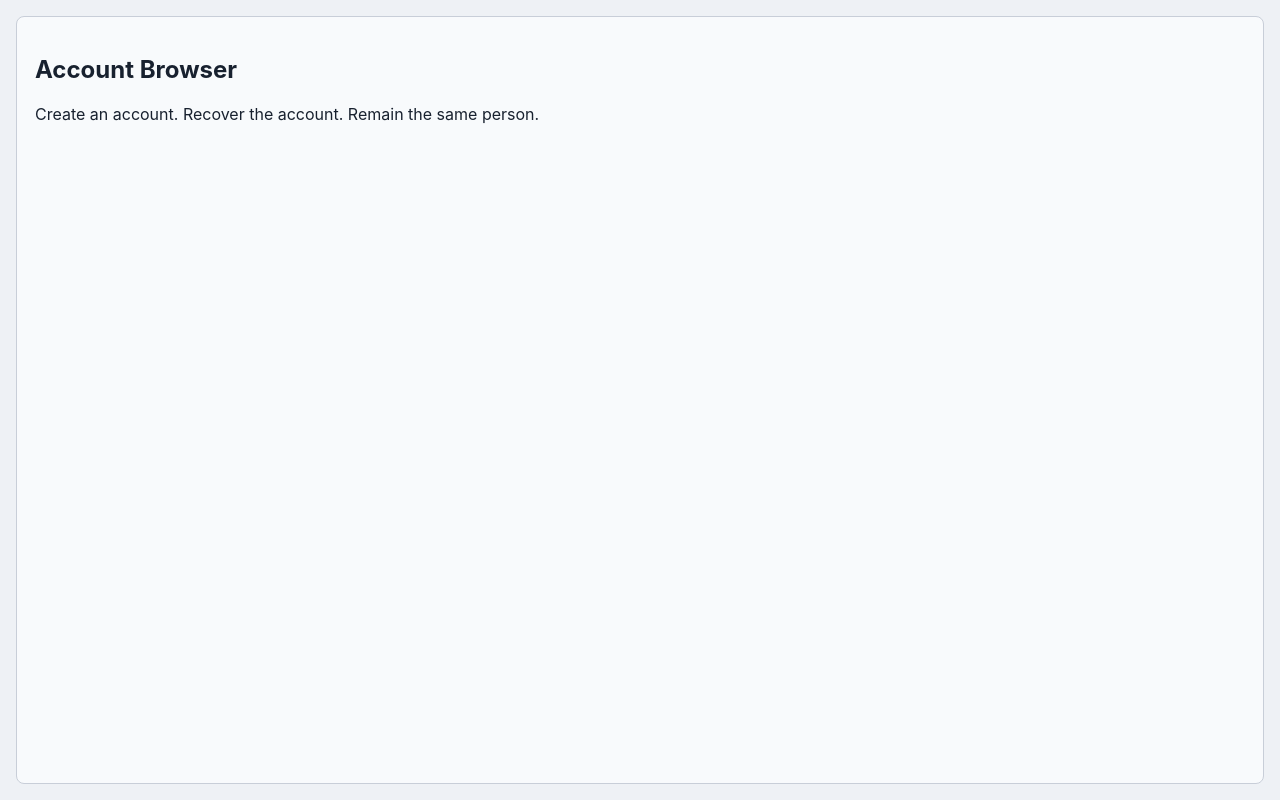
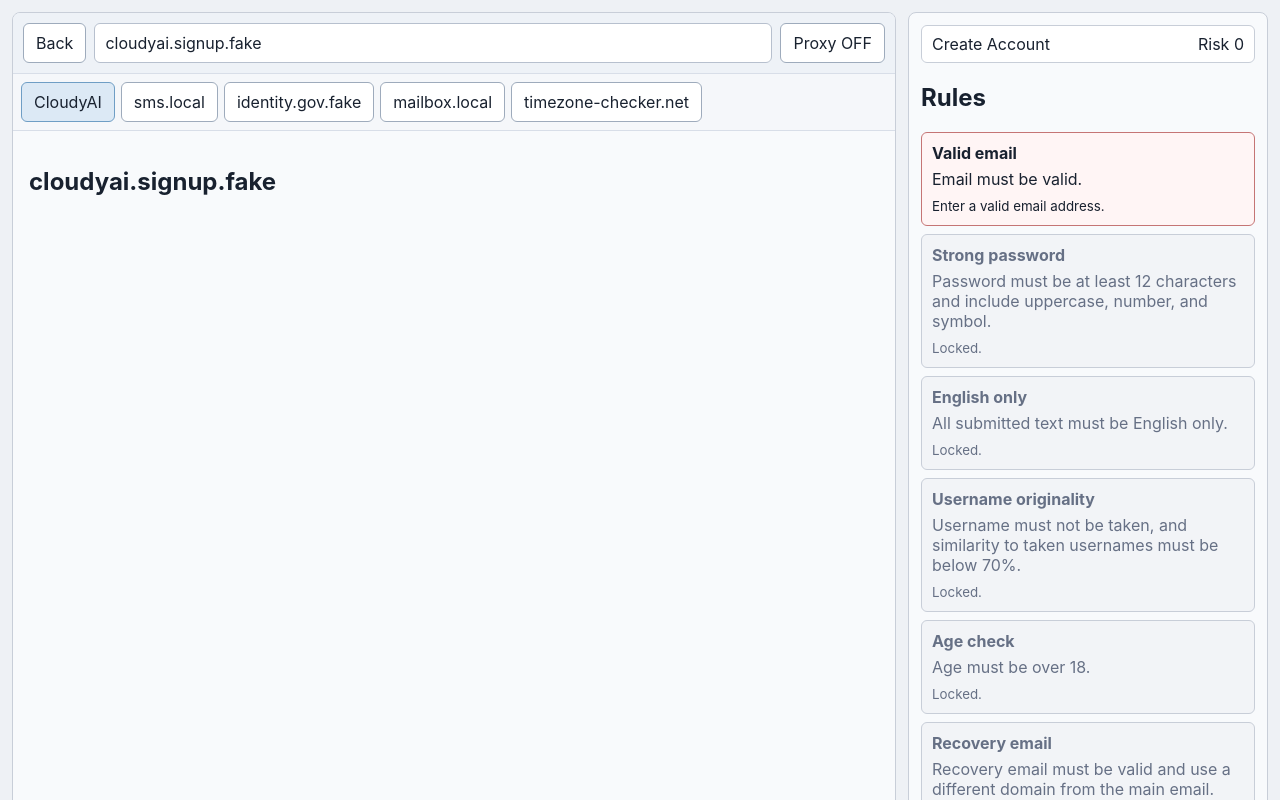
Before and after one commit to Wunicheng233/account-browser-game, a React (Vite) app: page / in a window 1280 px wide. Shown: the top 800 px of the page. Built offline with nearby package versions, Linux system fonts and the light colour scheme.

Commit message:
feat: add browser shell and rule panel

```diff
--- a/src/App.tsx
+++ b/src/App.tsx
@@ -1,10 +1,19 @@
+import { useEffect, useReducer } from "react";
+import { BrowserShell } from "./components/browser/BrowserShell";
+import { createInitialState } from "./game/initialState";
+import { loadGame, saveGame } from "./game/persistence";
+import { gameReducer } from "./game/reducer";
+
 export function App() {
+  const [state, dispatch] = useReducer(gameReducer, undefined, () => loadGame() ?? createInitialState());
+
+  useEffect(() => {
+    saveGame(state);
+  }, [state]);
+
   return (
     <main className="app-shell">
-      <section className="browser-panel" aria-label="Fictional browser">
-        <h1>Account Browser</h1>
-        <p>Create an account. Recover the account. Remain the same person.</p>
-      </section>
+      <BrowserShell state={state} dispatch={dispatch} />
     </main>
   );
 }
--- /dev/null
+++ b/src/components/browser/BrowserShell.tsx
@@ -0,0 +1,25 @@
+import type { Dispatch } from "react";
+import type { GameAction } from "../../game/reducer";
+import type { GameState } from "../../game/types";
+import { RulePanel } from "../rules/RulePanel";
+import { SiteViewport } from "../sites/SiteViewport";
+import { SiteTabs } from "./SiteTabs";
+import { Toolbar } from "./Toolbar";
+
+interface BrowserShellProps {
+  state: GameState;
+  dispatch: Dispatch<GameAction>;
+}
+
+export function BrowserShell({ state, dispatch }: BrowserShellProps) {
+  return (
+    <div className="game-layout">
+      <section className="browser-window" aria-label="Fictional browser">
+        <Toolbar state={state} dispatch={dispatch} />
+        <SiteTabs state={state} dispatch={dispatch} />
+        <SiteViewport state={state} dispatch={dispatch} />
+      </section>
+      <RulePanel state={state} />
+    </div>
+  );
+}
--- /dev/null
+++ b/src/components/browser/SiteTabs.tsx
@@ -0,0 +1,33 @@
+import type { Dispatch } from "react";
+import type { GameAction } from "../../game/reducer";
+import type { GameState, SiteId } from "../../game/types";
+
+interface SiteTabsProps {
+  state: GameState;
+  dispatch: Dispatch<GameAction>;
+}
+
+const SITE_LABELS: Record<SiteId, string> = {
+  "cloudyai.signup.fake": "CloudyAI",
+  "sms.local": "sms.local",
+  "identity.gov.fake": "identity.gov.fake",
+  "mailbox.local": "mailbox.local",
+  "timezone-checker.net": "timezone-checker.net",
+};
+
+export function SiteTabs({ state, dispatch }: SiteTabsProps) {
+  return (
+    <nav className="site-tabs" aria-label="Sites">
+      {state.browser.openTabs.map((site) => (
+        <button
+          type="button"
+          key={site}
+          className={site === state.browser.currentUrl ? "tab active" : "tab"}
+          onClick={() => dispatch({ type: "browser/navigate", site })}
+        >
+          {SITE_LABELS[site]}
+        </button>
+      ))}
+    </nav>
+  );
+}
--- /dev/null
+++ b/src/components/browser/Toolbar.tsx
@@ -0,0 +1,22 @@
+import type { Dispatch } from "react";
+import type { GameAction } from "../../game/reducer";
+import type { GameState } from "../../game/types";
+
+interface ToolbarProps {
+  state: GameState;
+  dispatch: Dispatch<GameAction>;
+}
+
+export function Toolbar({ state, dispatch }: ToolbarProps) {
+  return (
+    <div className="toolbar">
+      <button type="button" className="icon-button" onClick={() => dispatch({ type: "browser/back" })}>
+        Back
+      </button>
+      <input className="address-bar" value={state.browser.currentUrl} readOnly aria-label="Address" />
+      <button type="button" className="proxy-toggle" onClick={() => dispatch({ type: "browser/toggleProxy" })}>
+        Proxy {state.browser.proxyEnabled ? "ON" : "OFF"}
+      </button>
+    </div>
+  );
+}
--- /dev/null
+++ b/src/components/rules/RulePanel.tsx
@@ -0,0 +1,45 @@
+import { evaluateRules } from "../../game/ruleEngine";
+import type { GameState } from "../../game/types";
+
+interface RulePanelProps {
+  state: GameState;
+}
+
+export function RulePanel({ state }: RulePanelProps) {
+  const rules = evaluateRules(state);
+
+  return (
+    <aside className="rule-panel" aria-label="Rules and status">
+      <div className="status-strip">
+        <span>{state.chapter === "create" ? "Create Account" : "Recover Account"}</span>
+        <span>Risk {state.riskTags.length}</span>
+      </div>
+      <section>
+        <h2>Rules</h2>
+        <ol className="rule-list">
+          {rules.map((rule) => (
+            <li key={rule.id} className={`rule-item ${rule.status}`}>
+              <strong>{rule.title}</strong>
+              <p>{rule.description}</p>
+              <small>{rule.message}</small>
+            </li>
+          ))}
+        </ol>
+      </section>
+      <section>
+        <h2>Risk tags</h2>
+        <div className="tag-list">
+          {state.riskTags.length === 0 ? <span className="empty">None yet</span> : state.riskTags.map((tag) => <span key={tag}>{tag}</span>)}
+        </div>
+      </section>
+      <section>
+        <h2>System log</h2>
+        <ul className="system-log">
+          {state.systemLog.slice(-6).map((line, index) => (
+            <li key={`${line}-${index}`}>{line}</li>
+          ))}
+        </ul>
+      </section>
+    </aside>
+  );
+}
--- /dev/null
+++ b/src/components/sites/SiteViewport.tsx
@@ -0,0 +1,16 @@
+import type { Dispatch } from "react";
+import type { GameAction } from "../../game/reducer";
+import type { GameState } from "../../game/types";
+
+interface SiteViewportProps {
+  state: GameState;
+  dispatch: Dispatch<GameAction>;
+}
+
+export function SiteViewport({ state }: SiteViewportProps) {
+  return (
+    <div className="site-viewport">
+      <h1>{state.browser.currentUrl}</h1>
+    </div>
+  );
+}
--- a/src/styles.css
+++ b/src/styles.css
@@ -31,13 +31,185 @@ button {
 
 .app-shell {
   min-height: 100vh;
-  padding: 16px;
+  padding: 12px;
 }
 
-.browser-panel {
-  min-height: calc(100vh - 32px);
+.game-layout {
+  display: grid;
+  grid-template-columns: minmax(0, 1fr) 360px;
+  gap: 12px;
+  min-height: calc(100vh - 24px);
+}
+
+.browser-window,
+.rule-panel {
   border: 1px solid #c8ced8;
   background: #f8fafc;
   border-radius: 8px;
-  padding: 18px;
+  overflow: hidden;
 }
+
+.toolbar {
+  display: grid;
+  grid-template-columns: auto minmax(120px, 1fr) auto;
+  gap: 8px;
+  padding: 10px;
+  border-bottom: 1px solid #d8dee8;
+  background: #eef2f7;
+}
+
+.address-bar,
+.field,
+.text-area {
+  width: 100%;
+  border: 1px solid #b7c0ce;
+  border-radius: 6px;
+  background: white;
+  color: #18212f;
+  padding: 9px 10px;
+}
+
+.text-area {
+  min-height: 92px;
+  resize: vertical;
+}
+
+.icon-button,
+.proxy-toggle,
+.tab,
+.primary-button,
+.secondary-button {
+  border: 1px solid #9eabbc;
+  border-radius: 6px;
+  background: #ffffff;
+  color: #18212f;
+  padding: 9px 12px;
+}
+
+.primary-button {
+  background: #1c5f8f;
+  border-color: #1c5f8f;
+  color: white;
+}
+
+.site-tabs {
+  display: flex;
+  gap: 6px;
+  padding: 8px;
+  overflow-x: auto;
+  border-bottom: 1px solid #d8dee8;
+  background: #f5f7fa;
+}
+
+.tab.active {
+  background: #dce9f5;
+  border-color: #6f9ec5;
+}
+
+.site-viewport {
+  padding: 16px;
+  min-height: calc(100vh - 128px);
+}
+
+.form-grid {
+  display: grid;
+  grid-template-columns: repeat(2, minmax(0, 1fr));
+  gap: 12px;
+}
+
+.field-stack {
+  display: grid;
+  gap: 12px;
+}
+
+.rule-panel {
+  padding: 12px;
+  overflow-y: auto;
+}
+
+.status-strip {
+  display: flex;
+  justify-content: space-between;
+  gap: 8px;
+  padding: 8px 10px;
+  border: 1px solid #c8ced8;
+  border-radius: 6px;
+  background: #ffffff;
+}
+
+.rule-list {
+  display: grid;
+  gap: 8px;
+  padding: 0;
+  list-style: none;
+}
+
+.rule-item {
+  border: 1px solid #c8ced8;
+  border-radius: 6px;
+  padding: 10px;
+  background: white;
+}
+
+.rule-item p {
+  margin: 6px 0;
+}
+
+.rule-item.passed {
+  border-color: #5f9f75;
+  background: #f0faf2;
+}
+
+.rule-item.failed {
+  border-color: #c57575;
+  background: #fff5f5;
+}
+
+.rule-item.locked {
+  color: #667085;
+  background: #f2f4f7;
+}
+
+.tag-list {
+  display: flex;
+  flex-wrap: wrap;
+  gap: 6px;
+}
+
+.tag-list span {
+  border-radius: 999px;
+  background: #e6edf5;
+  padding: 5px 8px;
+  font-size: 0.85rem;
+}
+
+.system-log {
+  padding-left: 18px;
+}
+
+.site-card {
+  border: 1px solid #c8ced8;
+  border-radius: 8px;
+  padding: 14px;
+  background: white;
+}
+
+@media (max-width: 900px) {
+  .game-layout {
+    grid-template-columns: 1fr;
+  }
+
+  .rule-panel {
+    max-height: 48vh;
+  }
+}
+
+@media (max-width: 620px) {
+  .toolbar {
+    grid-template-columns: 1fr;
+  }
+
+  .form-grid {
+    grid-template-columns: 1fr;
+  }
+}
```
Also changed, not shown: 1 other file (tests, documents, lock files or other folders).
